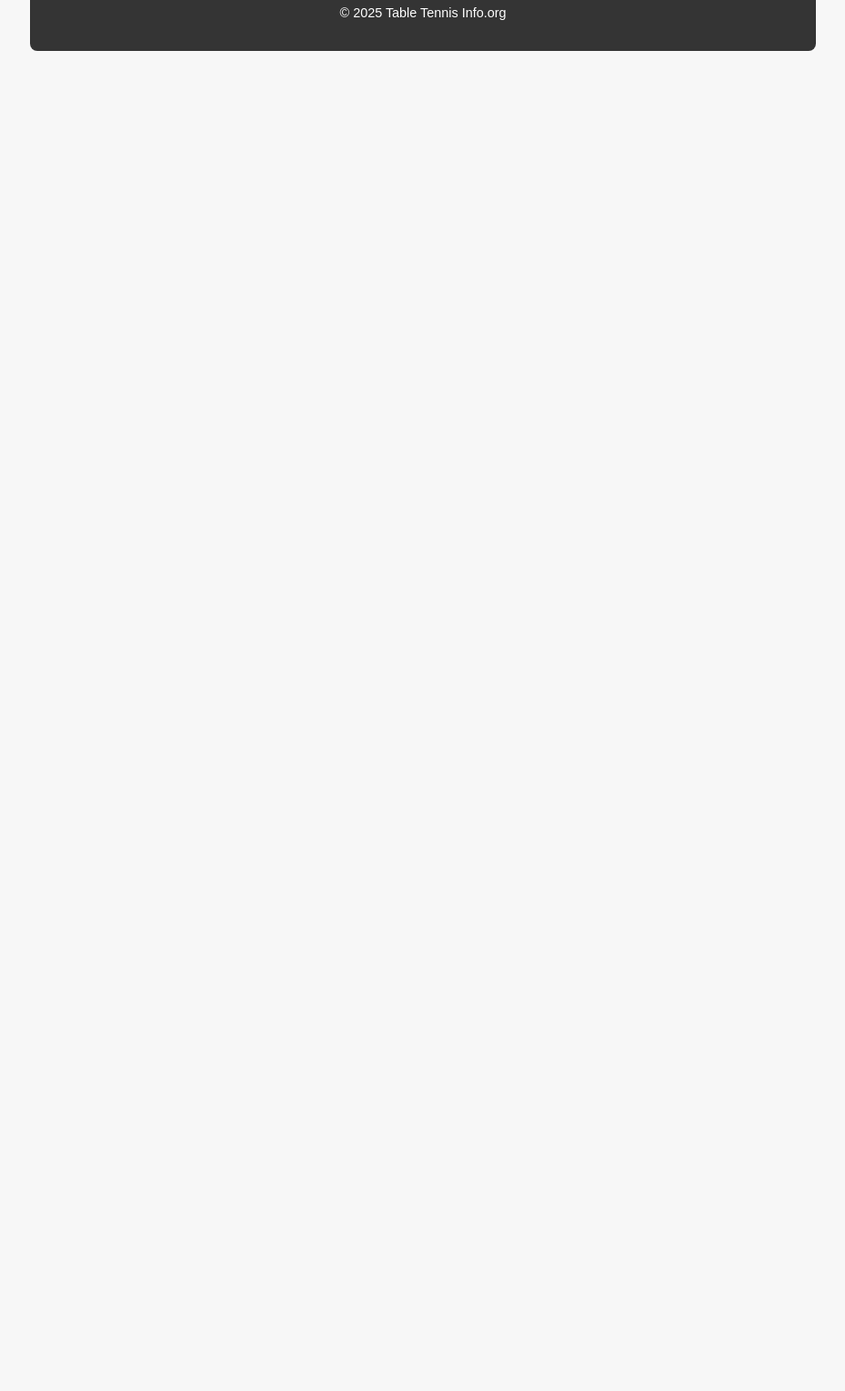
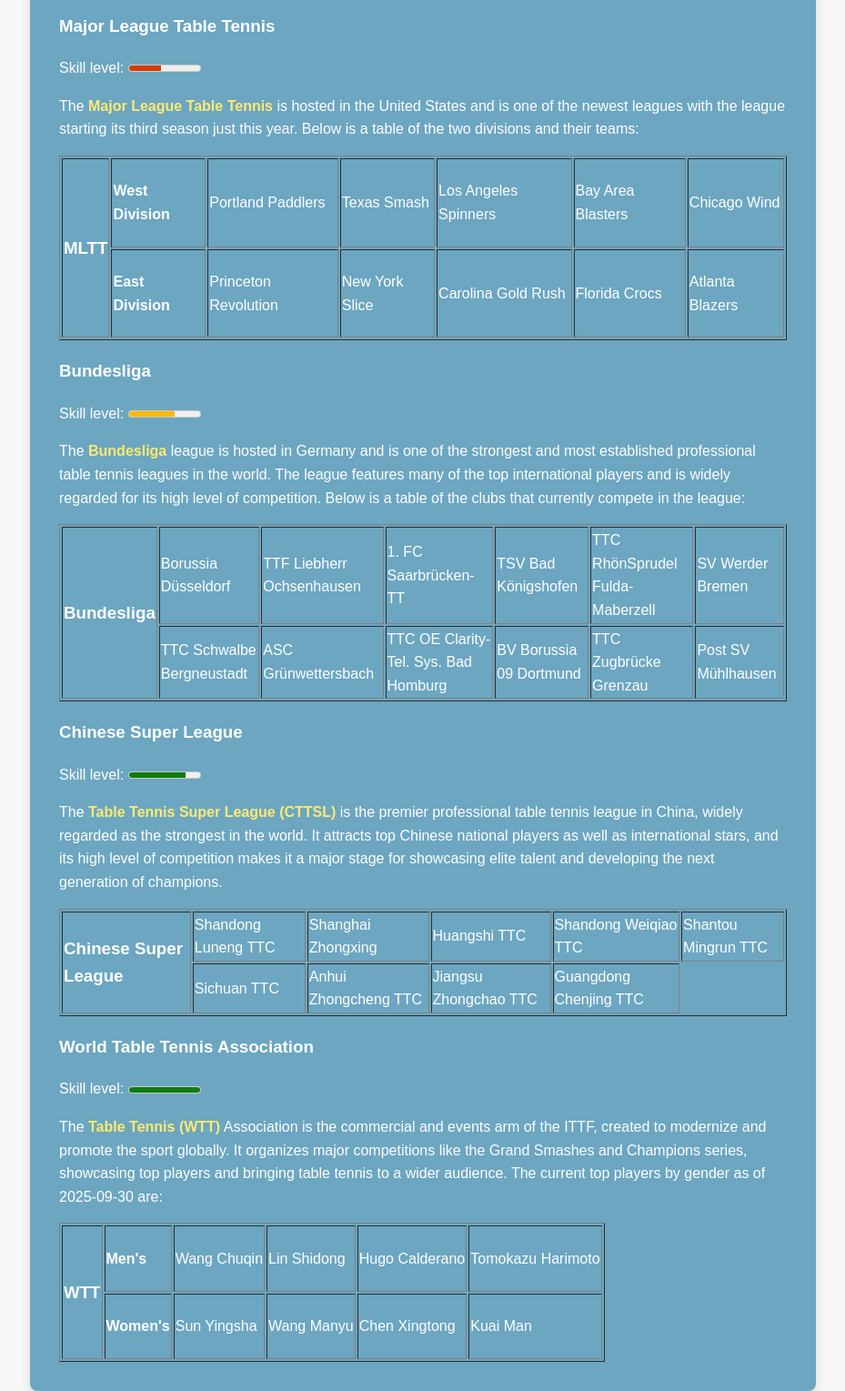
Before and after one commit to FalseIokkon/comp484-project1, a plain HTML site: page leagues.html in a window 1280 px wide. Shown: the part 475-2004 px from the top of the page at 91% size, without its empty margins (175-1104 px from the left). Before the commit the page ends 800 px from the top, so only its background shows below. Drawn offline with Linux system fonts and the light colour scheme.

Commit message:
Added to leagues

```diff
--- a/leagues.html
+++ b/leagues.html
@@ -22,8 +22,158 @@
 
 
   <main>
-    <h2>Professional Leagues!</h2>
-    <p>This is a page about professional table tennis leagues.</p>
+    <h2>Professional Leagues</h2>
+    <p>
+      There are many professional leagues around the world, similar to how the NBA, MLB, and NFL work within the United States.
+      The largest international league is governed by the <a href="info.html#ittf">ITTF</a> and is called the World Table Tennis Organization.
+      The WTT hosts the most prestigious events throughout the year, although they are not the only ones to host professional players
+      from around the world. The Chinese Super League, Major League Table Tennis, and the Bundesliga are all examples of leagues within a
+      single country.
+    </p>
+
+    <section>
+      <h3>Major League Table Tennis</h3>
+      <label for="skill-level-mltt">Skill level:</label>
+      <meter id="skill-level-mltt" min="0" max="100" low="50" high="66" optimum="80" value="45">
+        at 50/100
+      </meter>
+
+
+      <p>
+        The <a href="https://www.mltt.com/" target="_blank">Major League Table Tennis</a> is hosted in the United States and is one of the newest leagues with the league starting its
+        third season just this year. Below is a table of the two divisions and their teams:
+      </p>
+
+      <table border="1">
+        <tr>
+          <td rowspan="2"><h3>MLTT</h3></td>
+          <td><h4>West Division</h4></td>
+          <td>Portland Paddlers</td>
+          <td>Texas Smash</td>
+          <td>Los Angeles Spinners</td>
+          <td>Bay Area Blasters</td>
+          <td>Chicago Wind</td>
+        </tr>
+        <tr>
+          <td><h4>East Division</h4></td>
+          <td>Princeton Revolution</td>
+          <td>New York Slice</td>
+          <td>Carolina Gold Rush</td>
+          <td>Florida Crocs</td>
+          <td>Atlanta Blazers</td>
+        </tr>
+      </table>
+    </section>
+
+
+    <section>
+      <h3>Bundesliga</h3>
+      <label for="skill-level-bundesliga">Skill level:</label>
+      <meter id="skill-level-bundesliga" min="0" max="100" low="33" high="66" optimum="80" value="65">
+        at 50/100
+      </meter>
+
+      <p>
+        The <a href="https://www.ttbl.de/" target="_blank">Bundesliga</a> league is hosted in Germany and is one of the strongest and most established professional table tennis leagues in the world.
+        The league features many of the top international players and is widely regarded for its high level of competition.
+        Below is a table of the clubs that currently compete in the league:
+      </p>
+
+      <table border="1">
+        <tr>
+          <td rowspan="2"><h3>Bundesliga</h3></td>
+          <td>Borussia Düsseldorf</td>
+          <td>TTF Liebherr Ochsenhausen</td>
+          <td>1. FC Saarbrücken-TT</td>
+          <td>TSV Bad Königshofen</td>
+          <td>TTC RhönSprudel Fulda-Maberzell</td>
+          <td>SV Werder Bremen</td>
+        </tr>
+
+        <tr>
+          <td>TTC Schwalbe Bergneustadt</td>
+          <td>ASC Grünwettersbach</td>
+          <td>TTC OE Clarity-Tel. Sys. Bad Homburg</td>
+          <td>BV Borussia 09 Dortmund</td>
+          <td>TTC Zugbrücke Grenzau</td>
+          <td>Post SV Mühlhausen</td>
+        </tr>
+
+      </table>
+    </section>
+
+    <section>
+      <h3>Chinese Super League</h3>
+      <label for="skill-level-chinese-league">Skill level:</label>
+      <meter id="kill-level-chinese-league" min="0" max="100" low="33" high="66" optimum="80" value="80">
+        at 50/100
+      </meter>
+
+      <p>
+        The <a href="https://tabletennis.media/tournaments/2025-chinese-super-league/" target="_blank">Table Tennis Super League (CTTSL)</a> is the premier professional table tennis
+        league in China, widely regarded as the strongest in the world. It attracts top Chinese
+        national players as well as international stars, and its high level of competition makes
+        it a major stage for showcasing elite talent and developing the next generation of champions.
+      </p>
+
+      <table border="1">
+        <tr>
+          <td rowspan="2"><h3>Chinese Super League</h3></td>
+          <td>Shandong Luneng TTC</td>
+          <td>Shanghai Zhongxing</td>
+          <td>Huangshi TTC</td>
+          <td>Shandong Weiqiao TTC</td>
+          <td>Shantou Mingrun TTC</td>
+        </tr>
+
+        <tr>
+          <td>Sichuan TTC</td>
+          <td>Anhui Zhongcheng TTC</td>
+          <td>Jiangsu Zhongchao TTC</td>
+          <td>Guangdong Chenjing TTC</td>
+        </tr>
+      </table>
+
+    </section>
+
+    <section>
+      <h3>World Table Tennis Association</h3>
+      <label for="skill-level-wtt">Skill level:</label>
+      <meter id="kill-level-wtt" min="0" max="100" low="33" high="66" optimum="80" value="100">
+        at 50/100
+      </meter>
+
+      <p>
+        The <a href="https://www.worldtabletennis.com/" target="_blank">Table Tennis (WTT)</a>
+        Association is the commercial and events arm of the ITTF, created to modernize and
+        promote the sport globally. It organizes major competitions like the Grand Smashes and
+        Champions series, showcasing top players and bringing table tennis to a wider audience.
+        The current top players by gender as of 2025-09-30 are:
+      </p>
+
+      <table border="1">
+        <tr>
+          <td rowspan="2"><h3>WTT</h3></td>
+          <td><h4>Men's</h4></td>
+          <td>Wang Chuqin</td>
+          <td>Lin Shidong</td>
+          <td>Hugo Calderano</td>
+          <td>Tomokazu Harimoto</td>
+        </tr>
+
+        <tr>
+          <td><h4>Women's</h4></td>
+          <td>Sun Yingsha</td>
+          <td>Wang Manyu</td>
+          <td>Chen Xingtong</td>
+          <td>Kuai Man</td>
+        </tr>
+      </table>
+
+
+    </section>
+
+
   </main>
 
 
```
Also changed, not shown: equipment.html (+3 -1 lines), index.html (+1 -0 lines).
